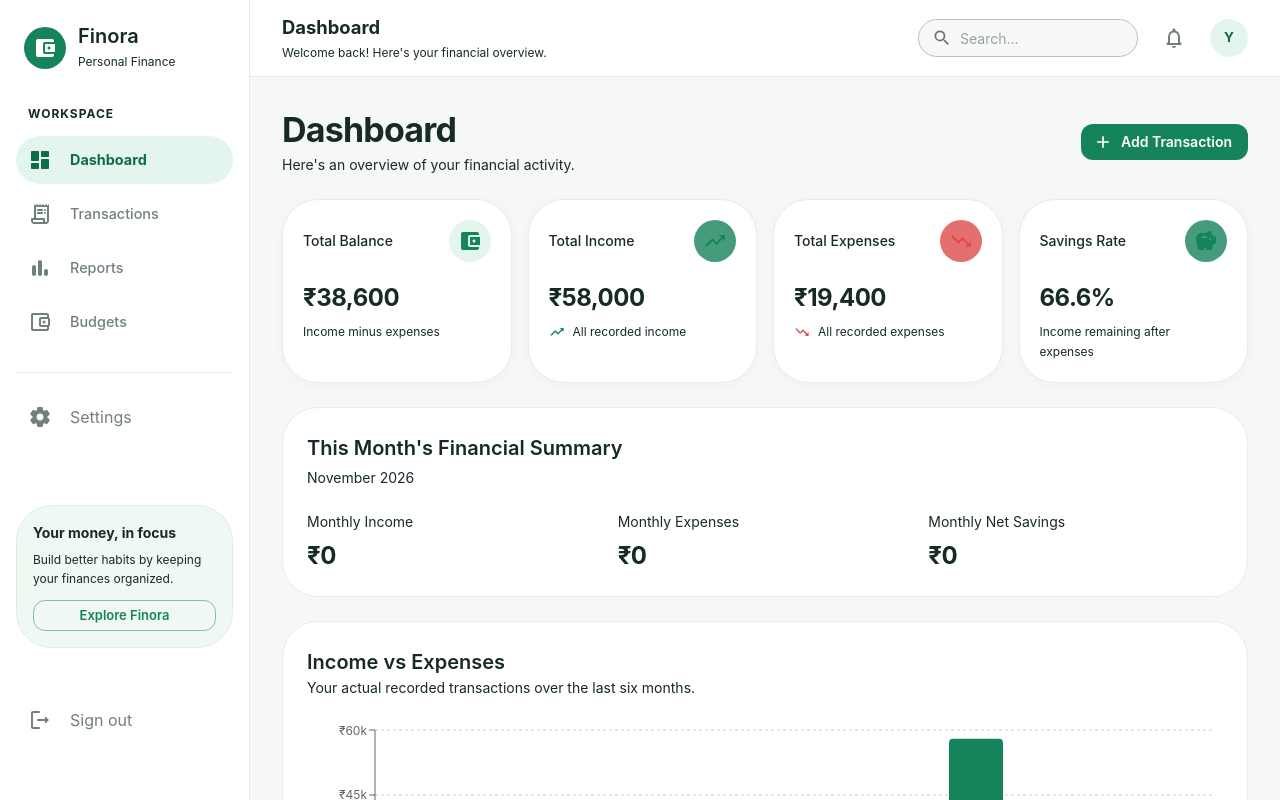
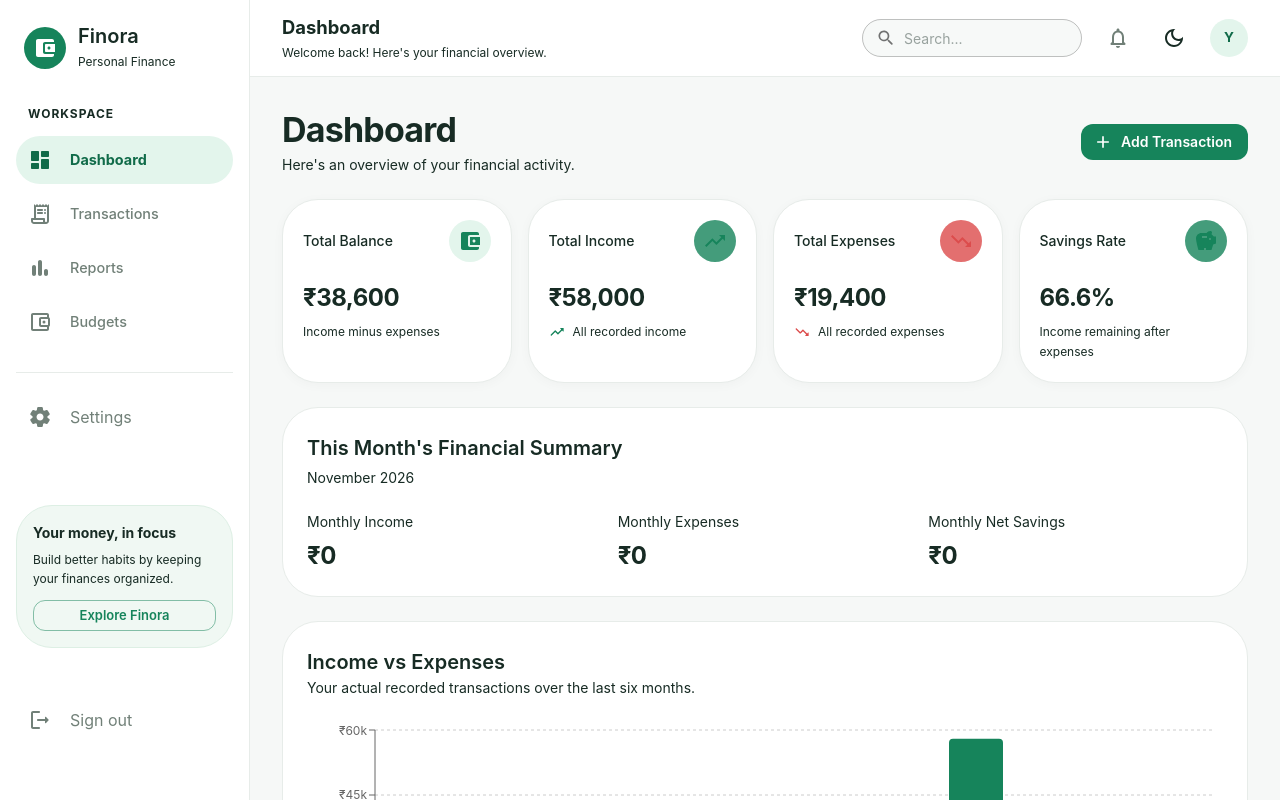
Before and after one commit to Yashtagad12/Expense-Tracker, a React (Vite) app: page / in a window 1280 px wide. Shown: the top 800 px of the page. Built offline with nearby package versions, Linux system fonts and the light colour scheme.

Commit message:
Placed toggle button icon for theme switching with imports

```diff
--- a/src/components/layout/Header.jsx
+++ b/src/components/layout/Header.jsx
@@ -10,6 +10,13 @@ import {
     Typography,
 } from "@mui/material";
 
+
+import {
+    DarkModeOutlined,
+    LightModeOutlined,
+} from "@mui/icons-material";
+
+import { useColorMode } from "../../context/ColorModeContext";
 import MenuRoundedIcon from "@mui/icons-material/MenuRounded";
 import SearchRoundedIcon from "@mui/icons-material/SearchRounded";
 import NotificationsNoneRoundedIcon from "@mui/icons-material/NotificationsNoneRounded";
@@ -26,6 +33,8 @@ function Header({ onMenuClick }) {
     };
 
     const currentTitle = pageTitles[location.pathname] || "Finora";
+
+    const { mode, toggleColorMode } = useColorMode();
 
     return (
         <AppBar
@@ -121,6 +130,22 @@ function Header({ onMenuClick }) {
                     </IconButton>
                 </Tooltip>
 
+                <Tooltip
+                    title={mode === "light" ? "Switch to dark mode" : "Switch to light mode"}
+                >
+                    <IconButton
+                        onClick={toggleColorMode}
+                        color="inherit"
+                        aria-label={
+                            mode === "light"
+                                ? "Switch to dark mode"
+                                : "Switch to light mode"
+                        }
+                    >
+                        {mode === "light" ? <DarkModeOutlined /> : <LightModeOutlined />}
+                    </IconButton>
+                </Tooltip>
+
                 {/* User profile */}
                 <Tooltip title="Your profile">
                     <Avatar
```
